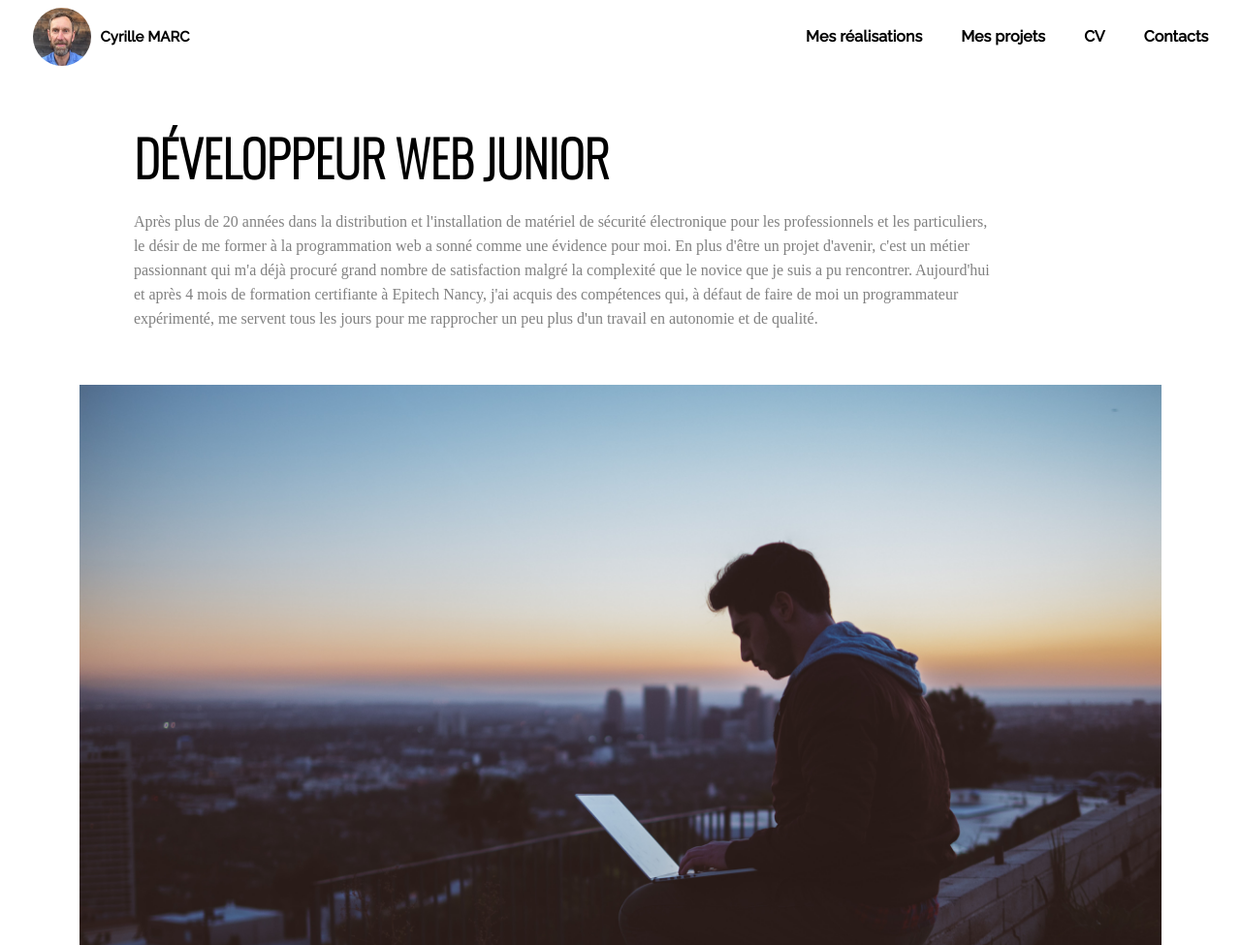
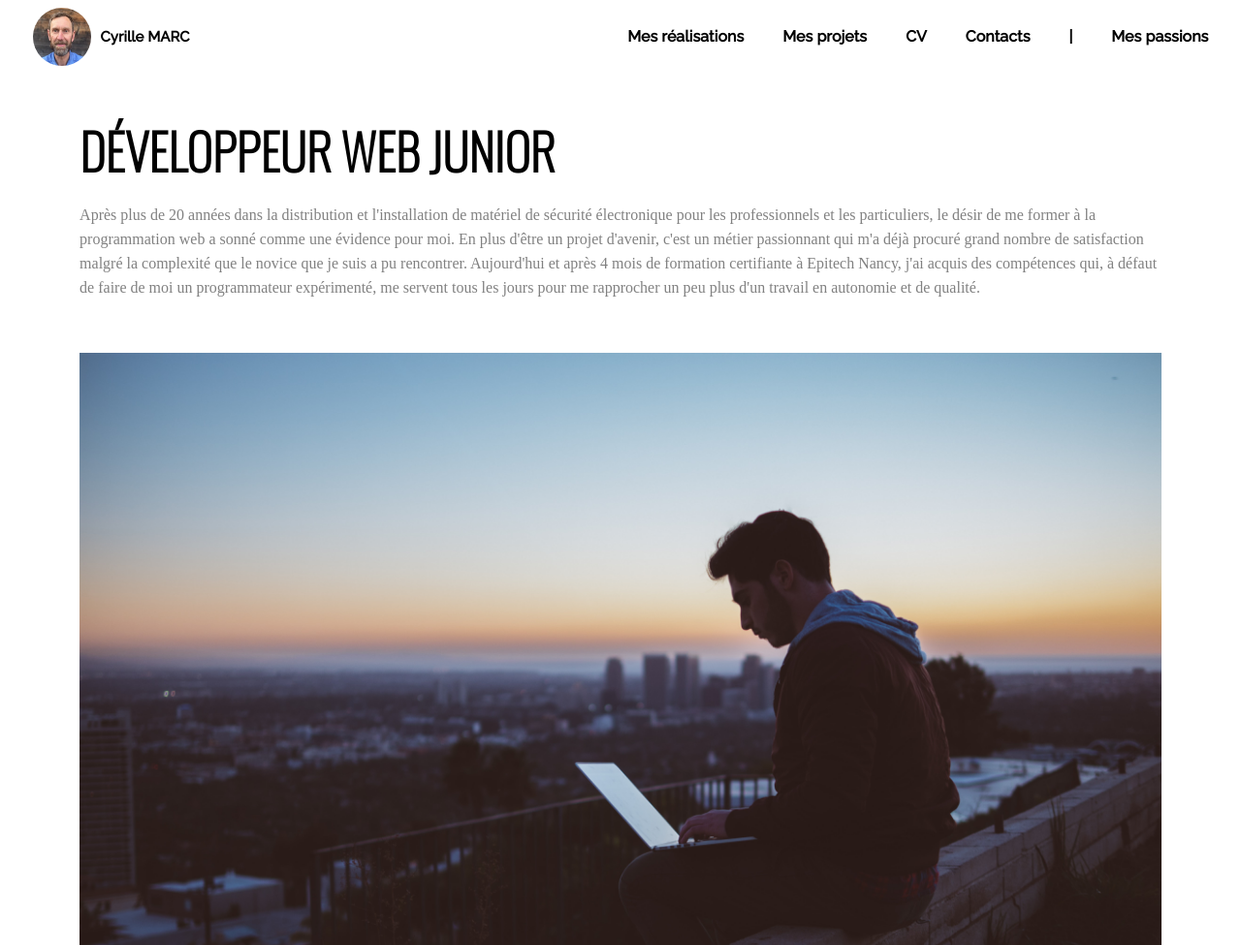
Before and after one commit to CyrilleMarc/portfolio, a plain HTML site: page dist/index.html in a window 1280 px wide. Shown: the top 975 px of the page at 97% size. Drawn offline with nearby package versions, Linux system fonts and the light colour scheme.

Commit message:
modif générale

```diff
--- a/dist/index.html
+++ b/dist/index.html
@@ -20,6 +20,8 @@
             <li>Mes projets</li>
             <li>CV</li>
             <li>Contacts</li>
+            <li><strong>|</strong></li>
+            <li>Mes passions</li>
         </ul>
    </nav>
    <section class="page-content">
@@ -33,16 +35,10 @@
                 me servent tous les jours pour me rapprocher un peu plus d'un travail en autonomie et de qualité.
             </p>
         </header>
+
         <section class="body-image">
             <img src="../images/bg.jpg" alt="web developpeur image">
         </section>
    </section>
-
 </body>
-<!-- <footer> -->
-    <!-- <div>
-          <a href="https://www.linkedin.com/in/cyrille-marc-3914a5130/" target="_blank"><img id ="linkedin" src="../images/LinkedIn_logo_initials.png" class="coordonnées" ></a>
-          <a href="https://github.com/CyrilleMarc" target="_blank"><img id ="github" src="../images/GitHub-logo.jpg" class="coordonnées"></a>
-      </div> -->
-<!-- </footer> -->
 </html>
--- a/dist/style.css
+++ b/dist/style.css
@@ -49,18 +49,19 @@ nav ul li:hover{
 }
 
 .page-content header{
-    max-width:80%;
-    margin: 5%;
+    max-width:100%;
 }
 
 .page-content header h1 {
     margin: 0;
+    max-width: 100%;
     font-family: 'Oswald', sans-serif;
     text-transform: uppercase;
     font-size: 4vw;
 }
 
 .page-content header p{
+    max-width: 100%;
     line-height: 25px;
     color: #818181;
     font-weight: 500;
@@ -73,6 +74,11 @@ nav ul li:hover{
 .page-content .body-image img {
     max-width: 100%;
     height: auto;
+
+}
+
+.page-content .body-image img:hover {
+    opacity: 0.6;
 }
 
 @media screen and (max-width: 700px) {
```
Also changed, not shown: footer.html (added, +6 -0 lines).
